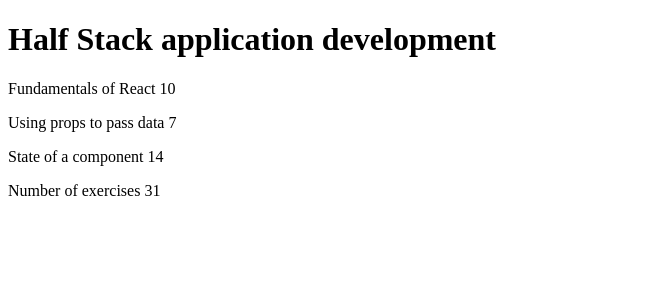
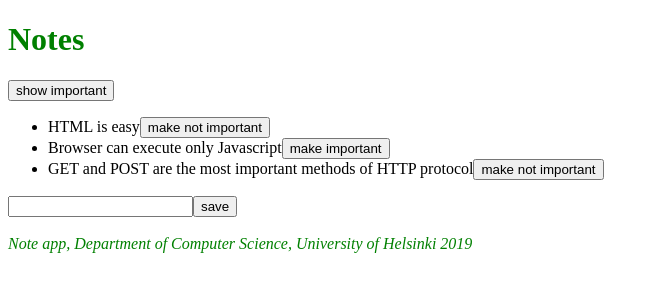
Before and after one commit to viet34tqc/full-stack-course, a React (Create React App) app: page / in a window 1280 px wide. Shown: the top 300 px of the page, without its empty margins (0-659 px from the left). Built offline with nearby package versions, Linux system fonts and the light colour scheme; data requests are answered from the project's data file.

Commit message:
phan ly thuyet

```diff
--- /dev/null
+++ b/db.json
@@ -0,0 +1,22 @@
+{
+  "notes": [
+    {
+      "id": 1,
+      "content": "HTML is easy",
+      "date": "2019-05-30T17:30:31.098Z",
+      "important": true
+    },
+    {
+      "id": 2,
+      "content": "Browser can execute only Javascript",
+      "date": "2019-05-30T18:39:34.091Z",
+      "important": false
+    },
+    {
+      "id": 3,
+      "content": "GET and POST are the most important methods of HTTP protocol",
+      "date": "2019-05-30T19:20:14.298Z",
+      "important": true
+    }
+  ]
+}
--- /dev/null
+++ b/src/components/App.js
@@ -0,0 +1,92 @@
+import React, { useState, useEffect } from "react";
+import Note from "./Note";
+import Notification from "./Notification";
+import Footer from "./Footer";
+import noteService from "../services/notes";
+
+const App = () => {
+  const [notes, setNotes] = useState([]);
+  const [newNote, setNewNote] = useState("");
+  const [showAll, setShowAll] = useState(true);
+  const [errorMessage, setErrorMessage] = useState("");
+
+  useEffect(() => {
+    noteService.getAll().then(noteObjects => {
+      setNotes(noteObjects);
+    });
+  }, []);
+
+  const notesToShow = showAll ? notes : notes.filter(note => note.important);
+
+  const toggleImportance = id => {
+    const note = notes.find(note => note.id === id);
+    const changedNote = { ...note, important: !note.important };
+
+    noteService
+      .update(id, changedNote)
+      .then(noteObject => {
+        setNotes(notes.map(note => (note.id !== id ? note : noteObject)));
+      })
+      .catch(error => {
+        setErrorMessage(
+          `Note '${note.content}' was already removed from server`
+        );
+        setTimeout(() => {
+          setErrorMessage(null);
+        }, 5000);
+        // remove error notes
+        setNotes(notes.filter(note => note.id !== id));
+      });
+  };
+
+  const rows = () =>
+    notesToShow.map(note => (
+      <Note
+        toggleImportance={() => toggleImportance(note.id)}
+        key={note.id}
+        note={note}
+      />
+    ));
+
+  const handleNoteChange = event => {
+    setNewNote(event.target.value);
+  };
+
+  const addNote = event => {
+    event.preventDefault();
+    const noteObject = {
+      content: newNote,
+      date: new Date().toISOString(),
+      important: Math.random() > 0.5,
+      id: notes.length + 1
+    };
+
+    noteService.create(noteObject).then(noteObject => {
+      setNotes(notes.concat(noteObject));
+      setNewNote("");
+    });
+  };
+
+  return (
+    <div>
+      <h1>Notes</h1>
+
+      {errorMessage ? <Notification message={errorMessage} /> : ""}
+
+      <div>
+        <button onClick={() => setShowAll(!showAll)}>
+          show {showAll ? "important" : "all"}
+        </button>
+      </div>
+      <ul>{rows()}</ul>
+      <form onSubmit={addNote}>
+        <input value={newNote} onChange={handleNoteChange} />
+        <button type="submit">save</button>
+      </form>
+
+      <Footer />
+    </div>
+  );
+};
+
+export default App;
--- /dev/null
+++ b/src/components/Footer.js
@@ -0,0 +1,20 @@
+import React from "react";
+
+const Footer = () => {
+  const footerStyle = {
+    color: "green",
+    fontStyle: "italic",
+    fontSize: 16
+  };
+
+  return (
+    <div style={footerStyle}>
+      <br />
+      <em>
+        Note app, Department of Computer Science, University of Helsinki 2019
+      </em>
+    </div>
+  );
+};
+
+export default Footer;
--- /dev/null
+++ b/src/components/Note.js
@@ -0,0 +1,13 @@
+import React from "react";
+
+const Note = ({ toggleImportance, note }) => {
+  const label = note.important ? "make not important" : "make important";
+  return (
+    <li>
+      {note.content}
+      <button onClick={toggleImportance}>{label}</button>
+    </li>
+  );
+};
+
+export default Note;
--- /dev/null
+++ b/src/components/Notification.js
@@ -0,0 +1,11 @@
+import React from "react";
+
+const Notification = ({ message }) => {
+  if (message === null) {
+    return null;
+  }
+
+  return <div className="error">{message}</div>;
+};
+
+export default Notification;
--- a/src/index.css
+++ b/src/index.css
@@ -1,13 +1,13 @@
-body {
-  margin: 0;
-  font-family: -apple-system, BlinkMacSystemFont, "Segoe UI", "Roboto", "Oxygen",
-    "Ubuntu", "Cantarell", "Fira Sans", "Droid Sans", "Helvetica Neue",
-    sans-serif;
-  -webkit-font-smoothing: antialiased;
-  -moz-osx-font-smoothing: grayscale;
+h1 {
+  color: green;
 }
 
-code {
-  font-family: source-code-pro, Menlo, Monaco, Consolas, "Courier New",
-    monospace;
+.error {
+  color: red;
+  background: lightgrey;
+  font-size: 20px;
+  border-style: solid;
+  border-radius: 5px;
+  padding: 10px;
+  margin-bottom: 10px;
 }
--- a/src/index.js
+++ b/src/index.js
@@ -1,55 +1,6 @@
 import React from "react";
 import ReactDOM from "react-dom";
-
-const Header = props => <h1>{props.course}</h1>;
-const Part = ({ part, exercises }) => (
-  <p>
-    {part} {exercises}
-  </p>
-);
-const Content = ({ parts }) => {
-  return (
-    <div>
-      {parts.map(part => {
-        return <Part part={part.name} exercises={part.exercises} />;
-      })}
-    </div>
-  );
-};
-
-const Footer = ({ parts }) => (
-  <p>
-    Number of exercises{" "}
-    {parts[0].exercises + parts[1].exercises + parts[2].exercises}
-  </p>
-);
-
-const App = () => {
-  const course = {
-    name: 'Half Stack application development',
-    parts: [
-      {
-        name: 'Fundamentals of React',
-        exercises: 10
-      },
-      {
-        name: 'Using props to pass data',
-        exercises: 7
-      },
-      {
-        name: 'State of a component',
-        exercises: 14
-      }
-    ]
-  }
-
-  return (
-    <div>
-      <Header course={course.name} />
-      <Content parts={course.parts} />
-      <Footer parts={course.parts} />
-    </div>
-  );
-};
+import './index.css';
+import App from "./components/App";
 
 ReactDOM.render(<App />, document.getElementById("root"));
--- /dev/null
+++ b/src/services/notes.js
@@ -0,0 +1,24 @@
+import axios from "axios";
+
+const baseUrl = "http://localhost:3001/notes";
+
+const getAll = () => {
+  const request = axios.get(baseUrl);
+  return request.then(response => response.data); // trả về 1 promises. Nếu promise này dùng then thì response.data sẽ là tham số truyền vào
+};
+
+const create = newObject => {
+  const request = axios.post(baseUrl, newObject);
+  return request.then(response => response.data);
+};
+
+const update = (id, newObject) => {
+  const request = axios.put(`${baseUrl}/${id}`, newObject);
+  return request.then(response => response.data);
+};
+
+export default {
+  getAll,
+  create,
+  update
+};
```
Also changed, not shown: package.json (+6 -1 lines), 1 other file (tests, documents, lock files or other folders).
